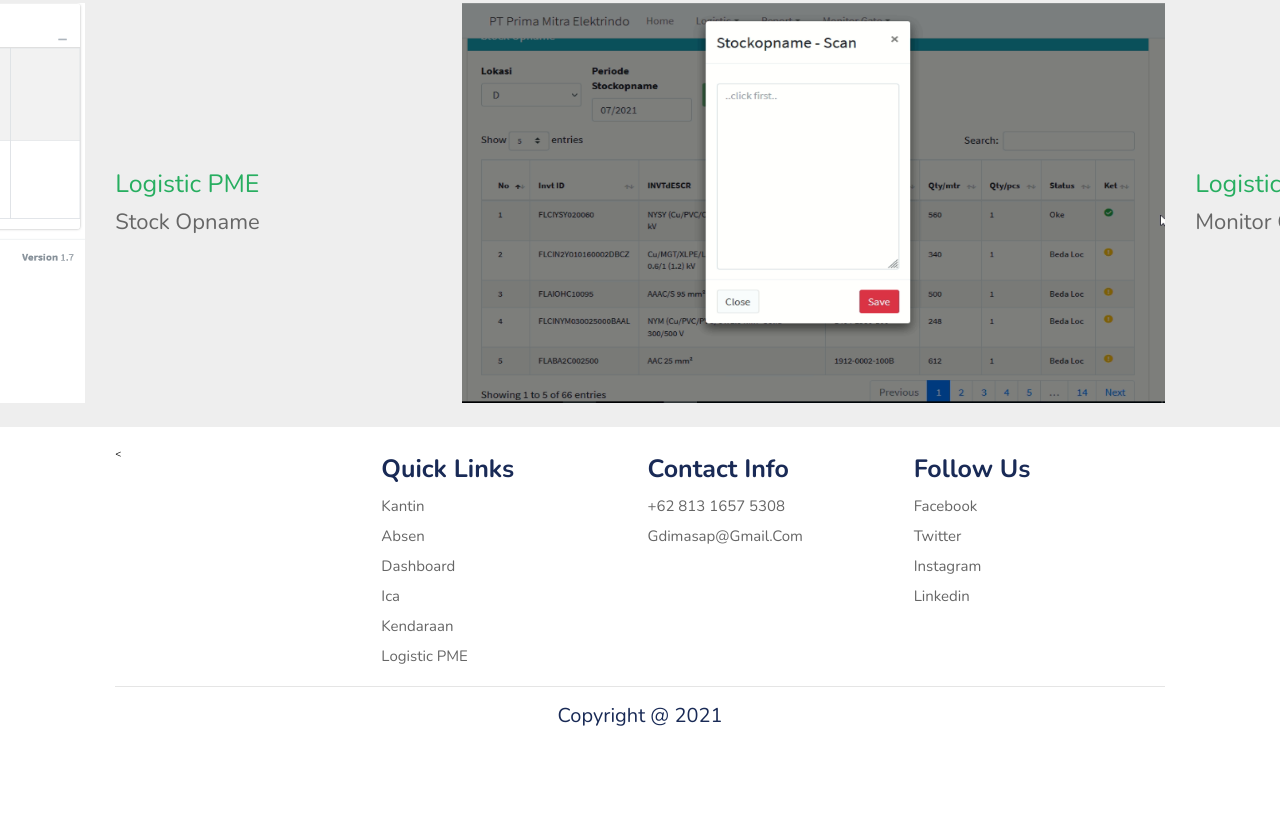
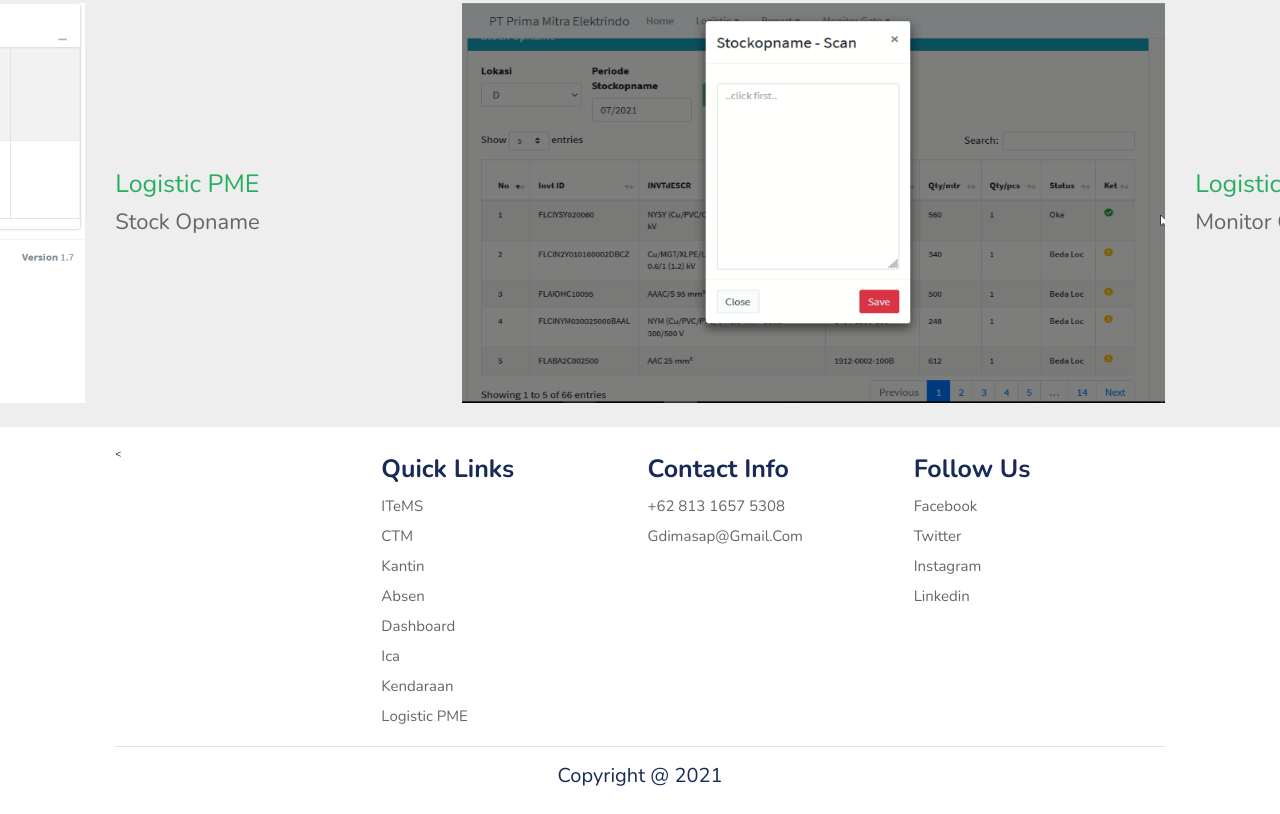
Before and after one commit to dmzryp/dmzryp.github.io, a plain HTML site: page PortoFolio/index.html in a window 1280 px wide. Shown: the part 3621-4435 px from the top of the page. Before the commit the page ends 4375 px from the top, so only its background shows below. Drawn offline with nearby package versions, Linux system fonts and the light colour scheme.

Commit message:
Update Quick Link

```diff
--- a/PortoFolio/index.html
+++ b/PortoFolio/index.html
@@ -520,7 +520,9 @@
 
         <div class="box">
             <h3>quick links</h3>
-            <a  href="#kantin">kantin</a>
+        <a  href="#items">ITeMS</a>
+        <a  href="#ctm">CTM</a>
+        <a  href="#kantin">kantin</a>
         <a  href="#Absen">Absen</a>
         <a href="#Dashboard">Dashboard</a>
         <a href="#ica">ica</a>
```
